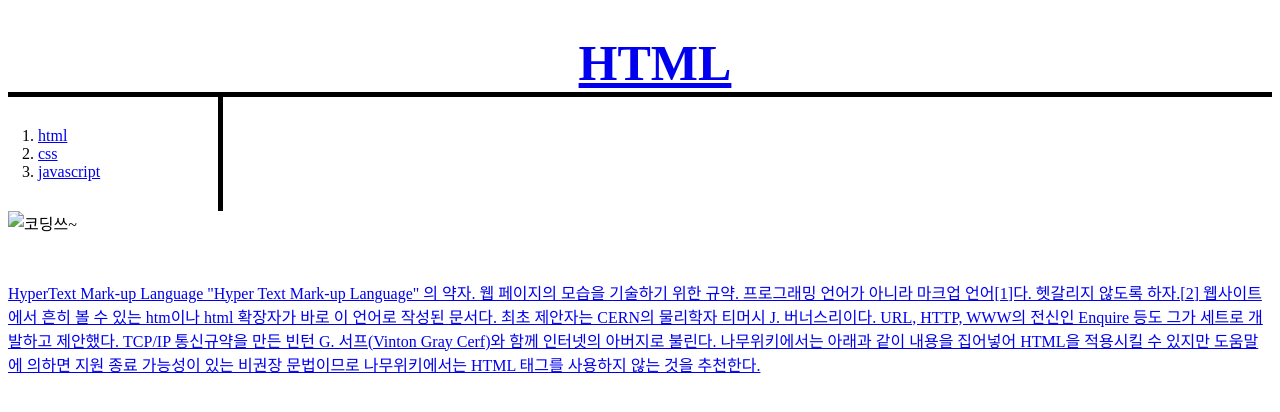
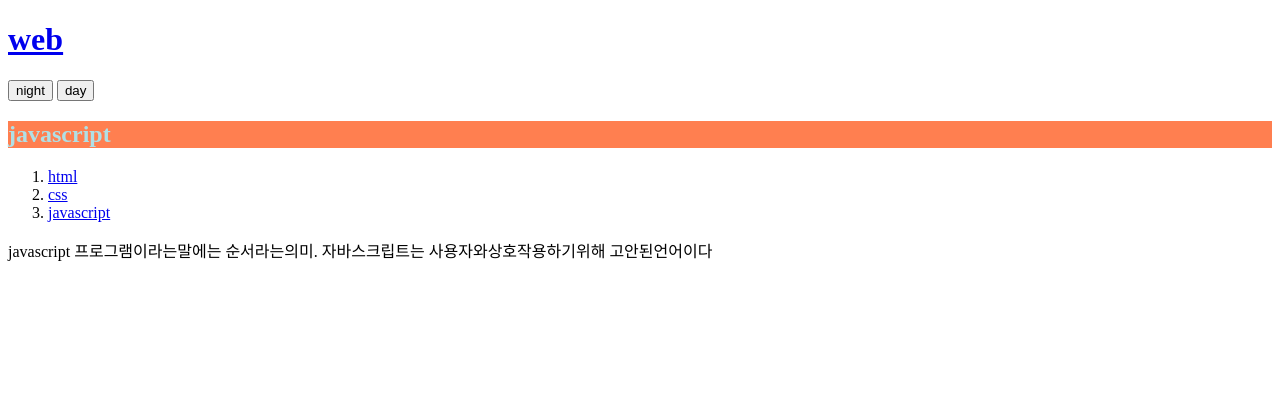
Before and after one commit to seojungmin777/first, a plain HTML site: page 3.html in a window 1280 px wide. Drawn offline with Linux system fonts and the light colour scheme.

Commit message:
Add files via upload

```diff
--- a/3.html
+++ b/3.html
@@ -3,36 +3,39 @@
   <head>
     <meta charset="utf-8">
     <title>WEB-3 javascript </title>
-    <link rel="stylesheet" href="style.css">
+
   </head>
   <body>
-    <h1><a href="index.html">HTML</a></h1>
+    <h1><a href="index.html">web</a></h1>
+    <input type="button"  value="night"onclick="
+    document.querySelector('body').style.backgroundColor = 'black';
+    document.querySelector('body').style.color = 'white';
+    ">
+    <input type="button"  value="day"onclick="
+    document.querySelector('body').style.backgroundColor = 'white';
+    document.querySelector('body').style.color = 'black';
+    ">
 
-<div>
+  <h2 style="background-color:coral;color:powderblue;">javascript</h2>
 <ol>
   <li><a href="1.html">html</a></li>
   <li><a href="2.html">css</a> </li>
   <li><a href="3.html">javascript</a></li>
 </ol>
-<img width="150" src="coding.jpg" alt="코딩쓰~">
 
 
-<p style="margin-top:45px;" >
-
-<div class="text">
-
-</div>
-<a href="https://ko.wikipedia.org/wiki/HTML">
-  HyperText Mark-up Language
 
 
-"Hyper Text Mark-up Language" 의 약자. 웹 페이지의 모습을 기술하기 위한 규약. 프로그래밍 언어가 아니라 마크업 언어[1]다. 헷갈리지 않도록 하자.[2] 웹사이트에서 흔히 볼 수 있는 htm이나 html 확장자가 바로 이 언어로 작성된 문서다.
 
-최초 제안자는 CERN의 물리학자 티머시 J. 버너스리이다. URL, HTTP, WWW의 전신인 Enquire 등도 그가 세트로 개발하고 제안했다. TCP/IP 통신규약을 만든 빈턴 G. 서프(Vinton Gray Cerf)와 함께 인터넷의 아버지로 불린다.
 
-나무위키에서는 아래과 같이 내용을 집어넣어 HTML을 적용시킬 수 있지만 도움말에 의하면 지원 종료 가능성이 있는 비권장 문법이므로 나무위키에서는 HTML 태그를 사용하지 않는 것을 추천한다.
-  </p>
-</div>
-</div>
+
+javascript
+프로그램이라는말에는 순서라는의미.
+자바스크립트는 사용자와상호작용하기위해 고안된언어이다
+
+
+
+
+
 </body>
 </html>
```
